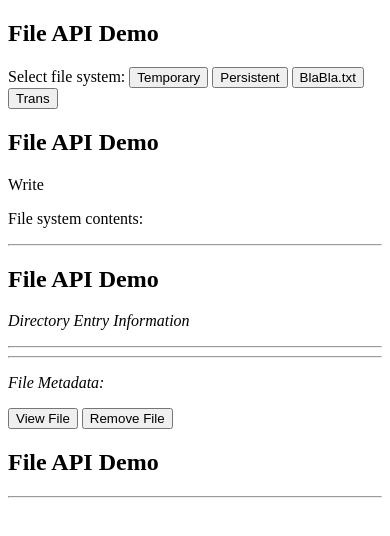
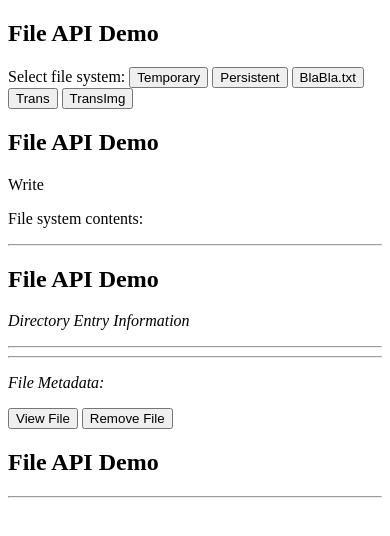
Before and after one commit to doctorjay66/readfile, a plain HTML site: page index.html in a window 390 px wide. Drawn offline with Linux system fonts and the light colour scheme; some packages are replaced by stand-ins of ours.

Commit message:
Update index.html

```diff
--- a/index.html
+++ b/index.html
@@ -33,6 +33,7 @@ function onDeviceReady() {
           <input type="button" value="Persistent" onclick="processDir(LocalFileSystem.PERSISTENT);">
           <input type="button" value="BlaBla.txt" onclick="getMyTxtfile();">
           <input type="button" value="Trans" onclick="transFile();">
+          <input type="button" value="TransImg" onclick="getImg();">
         </p>
       </div>
     </section>
```
